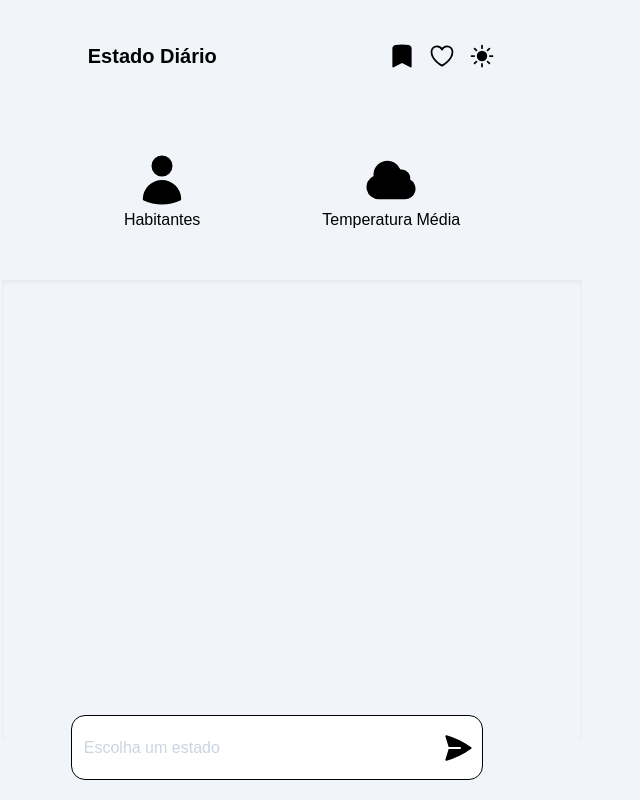
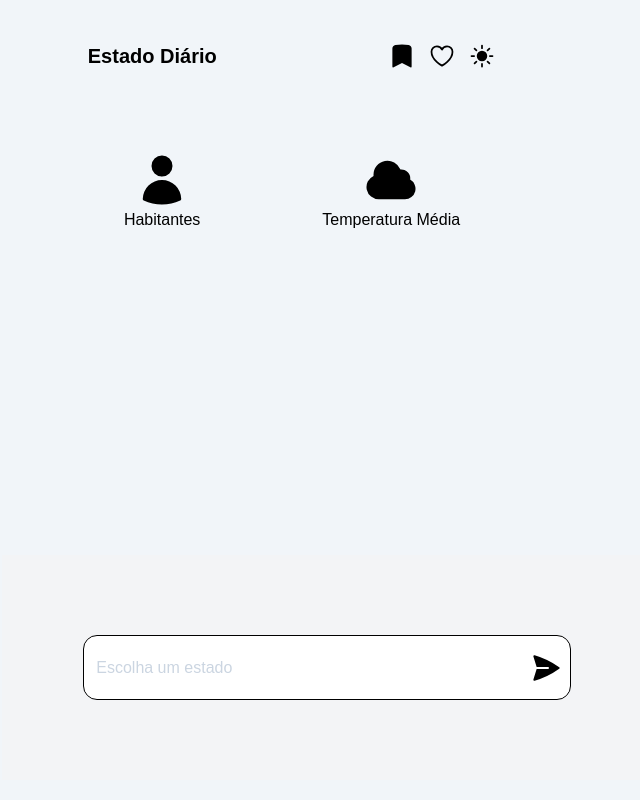
Before and after one commit to fabcode01/Estado-Diario, a Next.js app: page /game in a window 1280 px wide. Shown: the whole page, without its empty margins (348-988 px from the left). Built offline with nearby package versions, Linux system fonts and the light colour scheme.

Commit message:
salvando palpites no localStorage e melhorias no layout

```diff
--- a/componentes/Input.tsx
+++ b/componentes/Input.tsx
@@ -5,9 +5,13 @@ import Estados from "@/data/estados";
 interface InputProps {
   palpite: (palpite: Object[]) => void;
   todosEstados: any;
+  desabilitar: boolean
+  listaDePalpites: any[]
 }
 
 export default function Input(props: InputProps) {
+
+
   const [estadoInput, setEstadoInput] = useState("");
 
   const [todosEstados, setTodosEstados] = useState(props.todosEstados);
@@ -16,16 +20,28 @@ export default function Input(props: InputProps) {
 
   const[caixaDeSugestoes, setCaixaDeSugestoes] = useState<any>(null)
 
+
   function sugestoes() {
-    const filtradas = todosEstados.filter((estado: any) =>
+
+    const palpitesNomes = props.listaDePalpites.map((e: any) => e.nome);
+
+    const filtradasSemPalpite = todosEstados.filter((item: string) => !palpitesNomes.includes(item));
+
+    const filtradas = filtradasSemPalpite.filter((estado: any) =>
       estado.toLowerCase().includes(estadoInput.toLowerCase())
     );
+
     setSugestao(filtradas);
   }
 
+  useEffect(()=>{
+    sugestoes();
+  },[estadoInput])
+
   useEffect(() => {
     sugestoes();
-  }, [estadoInput]);
+  }, [props.listaDePalpites]);
+
 
   function DarPalpite(e: React.FormEvent) {
     e.preventDefault();
@@ -49,14 +65,15 @@ export default function Input(props: InputProps) {
   }
 
   return (
-    <div className="flex justify-center fixed bottom-5 w-full max-w-[550px]">
 
-      <div className="relative flex flex-col items-center w-3/4 m-auto">
+      <div className="flex py-20 bg-gray-100 dark:bg-slate-800  justify-center fixed bottom-5 w-full max-w-[650px]">
+
+        <div className="relative  flex flex-col items-center w-3/4 m-auto">
 
           {caixaDeSugestoes && (
             <div
-          className="
-            absolute
+            className={`
+              ${props.desabilitar === false ? 'absolute' : 'hidden'}
               bottom-10
               overflow-hidden
               bg-white
@@ -71,7 +88,7 @@ export default function Input(props: InputProps) {
               dark:text-slate-300
               dark:border-white
 
-            "
+              `}
           >
             <div className="overflow-auto h-full">
               {sugestao &&
@@ -92,10 +109,7 @@ export default function Input(props: InputProps) {
                 ))}
             </div>
           </div>
-
           )}
-
-
 
           <form
             onSubmit={DarPalpite}
@@ -126,10 +140,15 @@ export default function Input(props: InputProps) {
               onFocus={() => setCaixaDeSugestoes(1)}
               className="outline-none p-3 rounded-[14px] bg-transparent placeholder:text-slate-300"
               placeholder="Escolha um estado"
+              disabled={props.desabilitar}
+              required
             />
+            {props.desabilitar === false ? (
               <button onClick={()=>setCaixaDeSugestoes(null)} className="w-8 mr-2">{enviarPalpiteIcon}</button>
+            ) : null}
           </form>
         </div>
       </div>
+
   );
 }
--- a/componentes/Palpites.tsx
+++ b/componentes/Palpites.tsx
@@ -1,5 +1,5 @@
-import { setaBaixo, setaCima } from "@/icons/icons"
-import { useEffect, useRef } from "react"
+import { correctIcon, setaBaixo, setaCima } from "@/icons/icons"
+import { useEffect, useRef, useState } from "react"
 
 
 
@@ -7,11 +7,15 @@ interface PalpiteProps {
     listaDePalpites: any[]
     habitantes: number
     mediaTemperatura: number
+    respostaCerta: string | null
 
 }
 
 
 export default function(props: PalpiteProps){
+
+
+
 
     // auto scrolar pro ultimo palpite
     const ultimoPalpite = useRef<HTMLDivElement>(null)
@@ -22,19 +26,24 @@ export default function(props: PalpiteProps){
     },[props.listaDePalpites])
 
 
-
+    function renderLista(){
         return (
+            <div className="h-[40%]">
                 <div className={`
                     mt-12
-        h-[460px] overflow-auto p-2 scroll-auto
-        shadow-inner
+
+                    w-full
+                    h-[40vh]
+                    min-h-[320px] overflow-auto p-2 scroll-auto
+
+
 
 
 
                     `}>
                         <div>
 
-                {props.listaDePalpites.map((palpite, i)=>(
+                            {props.listaDePalpites?.map((palpite, i)=>(
                                 <ul key={i} className="">
                                 <div className="flex gap-2 p-5">
                                     <li className="text-xl text-blue-800 dark:text-blue-100">{i+1}</li>
@@ -45,14 +54,41 @@ export default function(props: PalpiteProps){
                                             <li className="w-10">{props.mediaTemperatura > palpite.temperatura ? setaBaixo : setaCima}</li>
                                         </div>
                                 </ul>
-
                             ))}
 
 
                         </div>
 
                                     <div ref={ultimoPalpite}></div>
-
+                    </div>
             </div>
         )
     }
+
+    function renderConcluido(){
+        return (
+            <div className={`
+                flex flex-col items-center text-black dark:text-white mt-14 gap-x-5
+            `}>
+
+                <div className="flex items-center">
+                    <p className="w-10 text-green-500">{correctIcon}</p>
+                    <h1 className="text-4xl">{props.respostaCerta}</h1>
+                </div>
+
+                <div className="flex flex-col items-center mt-10">
+                    <h1>Parabéns, você acertou!</h1>
+                    <p>Volte amanhã</p>
+                </div>
+            </div>
+        )
+    }
+
+
+
+    return props.respostaCerta ? (
+        renderConcluido()
+    ):(
+        renderLista()
+    )
+}
--- a/icons/icons.jsx
+++ b/icons/icons.jsx
@@ -118,3 +118,11 @@ export const setaCima = (
     />
   </svg>
 );
+
+
+export const correctIcon = (
+  <svg xmlns="http://www.w3.org/2000/svg" viewBox="0 0 24 24" fill="currentColor" className="size-6">
+  <path fillRule="evenodd" d="M19.916 4.626a.75.75 0 0 1 .208 1.04l-9 13.5a.75.75 0 0 1-1.154.114l-6-6a.75.75 0 0 1 1.06-1.06l5.353 5.353 8.493-12.74a.75.75 0 0 1 1.04-.207Z" clipRule="evenodd" />
+</svg>
+
+)
--- a/pages/game.tsx
+++ b/pages/game.tsx
@@ -6,9 +6,11 @@ import Palpites from "@/componentes/Palpites";
 import Input from "@/componentes/Input";
 import Head from "next/head";
 import { TemaContext } from "@/context/TemaContext";
-import Router from "next/router";
+
 
 export function getStaticProps() {
+
+
   // Transforma o objeto em array
 
   const TodosEstados: any[] = [];
@@ -32,16 +34,21 @@ export function getStaticProps() {
       tempMedia: estadoAleatorio.mediaTemperatura,
     },
 
-    revalidate: 86400,
+    revalidate: 86000,
   };
 }
 
 export default function Game(props: any) {
+
   const [nomeDoEstado, setNomeDoEstado] = useState<EstadoModel>(
     new EstadoModel(props.estadoEscolhido, props.habitantes, props.tempMedia)
   );
 
   const [ListaDePalpites, setListaDePalpites] = useState<Array<Object>>([]);
+
+  const [desabilitarInput, setDesabilitarInput] = useState<boolean>(false)
+
+  const [respostaCerta, setRespostaCerta] = useState<string | null>(null)
 
   // Controle de sessão max: 1h
   setInterval(() => {
@@ -65,24 +72,53 @@ export default function Game(props: any) {
       }
     }
   }
+
+
   useEffect(() => {
     forcarReinizializacao();
   }, []);
 
+
+
   function palpite(palpite: any[]) {
-    const palpites: any[] = [];
+    const palpites: any[] = []
+
+
+
 
     if (palpite[0].nome == nomeDoEstado.NomeDoEstadoGET) {
-        Router.push('/acertou')
+
+        nomeDoEstado.RespostaCerta()
+        setRespostaCerta(nomeDoEstado.NomeDoEstadoGET)
+        setDesabilitarInput(true)
+
+
     } else {
       palpites.push({
         nome: palpite[0].nome,
         habitantes: palpite[0].habitantes,
         temperatura: palpite[0].mediaTemperatura,
       });
+
+      localStorage.setItem('palpites', JSON.stringify(ListaDePalpites))
       setListaDePalpites((prevPalpites) => [...prevPalpites, ...palpites]);
+
+
     }
+
   }
+
+ useEffect(()=>{
+    if(localStorage.getItem('palpites')){
+
+      const palpitesSalvos = localStorage.getItem('palpites')
+      palpitesSalvos && setListaDePalpites(JSON.parse(palpitesSalvos))
+
+    }else{
+      localStorage.setItem('palpites', `${ListaDePalpites}`)
+    }
+ },[])
+
 
   const { tema } = useContext(TemaContext);
 
@@ -98,11 +134,9 @@ export default function Game(props: any) {
           <Head>
             <title>Estado Díario</title>
           </Head>
-
           {/* <p>{nomeDoEstado.NomeDoEstadoGET}</p>
           <p>{nomeDoEstado.habitantes}</p>
           <p>{nomeDoEstado.temperaturaMedia}</p> */}
-
           <div
             className="
             bg-slate-100
@@ -114,19 +148,21 @@ export default function Game(props: any) {
               "
           >
             <Cabecalho />
-
             <Palpites
               habitantes={nomeDoEstado.habitantes}
               mediaTemperatura={nomeDoEstado.temperaturaMedia}
               listaDePalpites={ListaDePalpites}
+              respostaCerta={respostaCerta}
             />
-
             <Input
               palpite={palpite}
               todosEstados={props.todosEstados}
+              desabilitar={desabilitarInput}
+              listaDePalpites={ListaDePalpites}
             />
           </div>
         </div>
+
     </div>
   );
 }
```
Lines whose indentation alone changed are shown as unchanged.
